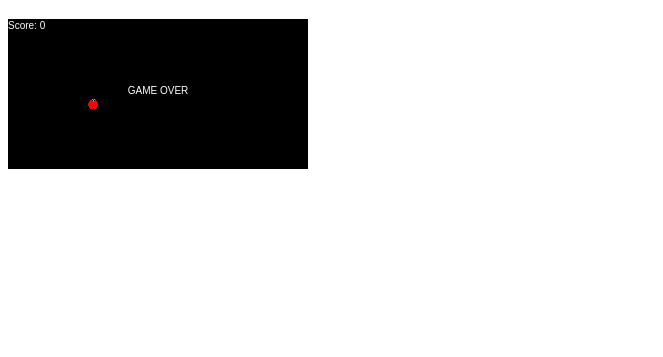
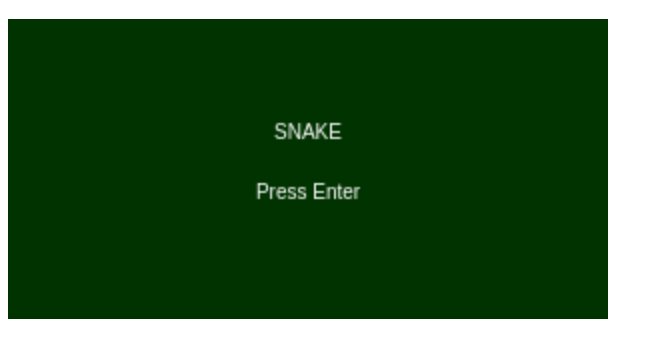
Before and after one commit to svillav/Async-snake, a plain HTML site: page index.html in a window 1280 px wide. Shown: the part 61-418 px from the top of the page, without its empty margins (0-663 px from the left). Drawn offline with Linux system fonts and the light colour scheme.

Commit message:
SNAKE: task 06. Scene management

```diff
--- a/game.js
+++ b/game.js
@@ -10,13 +10,17 @@
         canvas = null,
         ctx = null,
         lastPress = null,
-        pause = true,
-        gameover = true,
+        pause = false,
+        gameover = false,
+        currentScene = 0,
+        scenes = [],
+        mainScene = null,
+        gameScene = null,
+        body = [],
+        food = null,
+        //var wall = [],
         dir = 0,
         score = 0,
-        //wall = new Array(),
-        body = new Array(),
-        food = null,
         iBody = new Image(),
         iFood = new Image(),
         aEat = new Audio(),
@@ -32,6 +36,10 @@
     }());
 
     document.addEventListener('keydown', function(evt) {
+        if (evt.which >= 37 && evt.which <= 40) {
+            evt.preventDefault();
+        }
+
         lastPress = evt.which;
     }, false);
 
@@ -40,41 +48,11 @@
         this.y = (y === undefined) ? 0 : y;
         this.width = (width === undefined) ? 0 : width;
         this.height = (height === undefined) ? this.width : height;
-
-        // this.intersects = function(rect) {
-        //     if (rect === null) {
-        //         window.console.warn('Missing parameters on function intersects');
-        //     } else {
-        //         return (this.x < rect.x + rect.width &&
-        //             this.x + this.width > rect.x &&
-        //             this.y < rect.y + rect.height &&
-        //             this.y + this.height > rect.y);
-        //     }
-        // };
-
-        // this.fill = function(ctx) {
-        //     if (ctx === null) {
-        //         window.console.warn('Missing parameters on function fill');
-        //     } else {
-        //         ctx.fillRect(this.x, this.y, this.width, this.height);
-        //     }
-        // };
-
-        // this.drawImage = function(ctx, img) {
-        //     if (img === undefined) {
-        //         window.console.warn('Missing parameters on function drawImage');
-        //     } else {
-        //         if (img.width) {
-        //             ctx.drawImage(img, this.x, this.y);
-        //         } else {
-        //             ctx.strokeRect(this.x, this.y, this.width, this.height);
-        //         }
-        //     }
-        // };
     }
 
     Rectangle.prototype = {
         constructor: Rectangle,
+
         intersects: function(rect) {
             if (rect === undefined) {
                 window.console.warn('Missing parameters on function intersects');
@@ -107,51 +85,93 @@
         }
     };
 
-    // Rectangle.prototype.intersects = function(rect) {
-    //     if (rect === undefined) {
-    //         window.console.warn('Missing parameters on function intersects');
-    //     } else {
-    //         return (this.x < rect.x + rect.width &&
-    //             this.x + this.width > rect.x &&
-    //             this.y < rect.y + rect.height &&
-    //             this.y + this.height > rect.y);
-    //     }
-    // };
+    function Scene() {
+        this.id = scenes.length;
+        scenes.push(this);
+    }
 
-    // Rectangle.prototype.fill = function(ctx) {
-    //     if (ctx === undefined) {
-    //         window.console.warn('Missing parameters on function fill');
-    //     } else {
-    //         ctx.fillRect(this.x, this.y, this.width, this.height);
-    //     }
-    // };
+    Scene.prototype = {
+        constructor: Scene,
+        load: function() {},
+        paint: function(ctx) {},
+        act: function() {}
+    };
 
-    // Rectangle.prototype.drawImage = function(ctx, img) {
-    //     if (img === undefined) {
-    //         window.console.warn('Missing parameters on function drawImage');
-    //     } else {
-    //         if (img.width) {
-    //             ctx.drawImage(img, this.x, this.y);
-    //         } else {
-    //             ctx.strokeRect(this.x, this.y, this.width, this.height);
-    //         }
-    //     }
-    // };
+    function loadScene(scene) {
+        currentScene = scene.id;
+        scenes[currentScene].load();
+    }
 
     function random(max) {
         return ~~(Math.random() * max);
     }
 
-    function canPlayOgg() {
-        var aud = new Audio();
-        if (aud.canPlayType('audio/ogg').replace(/no/, '')) {
-            return true;
-        } else {
-            return false;
+    function repaint() {
+        window.requestAnimationFrame(repaint);
+        if (scenes.length) {
+            scenes[currentScene].paint(ctx);
         }
     }
 
-    function reset() {
+    function run() {
+        setTimeout(run, 50);
+        if (scenes.length) {
+            scenes[currentScene].act();
+        }
+    }
+
+    function init() {
+        // Get canvas and context
+        canvas = document.getElementById('canvas');
+        ctx = canvas.getContext('2d');
+
+        // Load assets
+        iBody.src = 'assets/body.png';
+        iFood.src = 'assets/fruit.png';
+        aEat.src = 'assets/chomp.m4a';
+        aDie.src = 'assets/dies.m4a';
+
+        // Create food
+        food = new Rectangle(80, 80, 10, 10);
+
+        // Create walls
+        //wall.push(new Rectangle(100, 50, 10, 10));
+        //wall.push(new Rectangle(100, 100, 10, 10));
+        //wall.push(new Rectangle(200, 50, 10, 10));
+        //wall.push(new Rectangle(200, 100, 10, 10));
+
+        // Start game
+        run();
+        repaint();
+    }
+
+    // Main Scene
+    mainScene = new Scene();
+
+    mainScene.paint = function(ctx) {
+        // Clean canvas
+        ctx.fillStyle = '#030';
+        ctx.fillRect(0, 0, canvas.width, canvas.height);
+
+        // Draw title
+        ctx.fillStyle = '#fff';
+        ctx.textAlign = 'center';
+        ctx.fillText('SNAKE', 150, 60);
+        ctx.fillText('Press Enter', 150, 90);
+    };
+
+    mainScene.act = function() {
+        // Load next scene
+        if (lastPress === KEY_ENTER) {
+            loadScene(gameScene);
+            lastPress = null;
+        }
+    };
+
+    // Game Scene
+    gameScene = new Scene();
+
+    gameScene.load = function() {
         score = 0;
         dir = 1;
         body.length = 0;
@@ -161,42 +181,39 @@
         food.x = random(canvas.width / 10 - 1) * 10;
         food.y = random(canvas.height / 10 - 1) * 10;
         gameover = false;
-    }
+    };
 
-    function paint(ctx) {
+    gameScene.paint = function(ctx) {
         var i = 0,
             l = 0;
 
         // Clean canvas
-        ctx.fillStyle = '#000';
+        ctx.fillStyle = '#030';
         ctx.fillRect(0, 0, canvas.width, canvas.height);
 
         // Draw player
-        //ctx.fillStyle = '#0f0';
         ctx.strokeStyle = '#0f0';
-        for (i = 0, l = body.length; i < l; i++) {
-            //body[i].fill(ctx);
+        for (i = 0, l = body.length; i < l; i += 1) {
             body[i].drawImage(ctx, iBody);
         }
 
-        //Draw walls
+        // Draw walls
         //ctx.fillStyle = '#999';
-        //for(i = 0 ,l = wall.length; i < l; i += 1) {
+        //for (i = 0, l = wall.length; i < l; i += 1) {
         // wall[i].fill(ctx);
         //}
 
         // Draw food
-        //ctx.fillStyle = '#f00';
-        //food.fill(ctx);
         ctx.strokeStyle = '#f00';
         food.drawImage(ctx, iFood);
 
+        // Draw score
+        ctx.fillStyle = '#fff';
+        ctx.textAlign = 'left';
+        ctx.fillText('Score: ' + score, 0, 10);
+
         // Debug last key pressed
-        ctx.fillStyle = '#fff';
-        //ctx.fillText('Last Press: ' + lastPress, 0, 20);
-
-        // Draw score
-        ctx.fillText('Score: ' + score, 0, 10);
+        //ctx.fillText('Last Press: '+lastPress,0,20);
 
         // Draw pause
         if (pause) {
@@ -206,41 +223,40 @@
             } else {
                 ctx.fillText('PAUSE', 150, 75);
             }
-            ctx.textAlign = 'left';
         }
-    }
+    };
 
-    function act() {
+    gameScene.act = function() {
         var i = 0,
             l = 0;
 
         if (!pause) {
-            // Game Over Reset
+            // GameOver Reset
             if (gameover) {
-                reset();
+                loadScene(mainScene);
             }
 
             // Move Body
-            for (i = body.length - 1; i > 0; i--) {
+            for (i = body.length - 1; i > 0; i -= 1) {
                 body[i].x = body[i - 1].x;
                 body[i].y = body[i - 1].y;
             }
 
             // Change Direction
-            if (lastPress === KEY_UP && dir != 2) {
+            if (lastPress === KEY_UP && dir !== 2) {
                 dir = 0;
             }
-            if (lastPress === KEY_RIGHT && dir != 3) {
+            if (lastPress === KEY_RIGHT && dir !== 3) {
                 dir = 1;
             }
-            if (lastPress === KEY_DOWN && dir != 0) {
+            if (lastPress === KEY_DOWN && dir !== 0) {
                 dir = 2;
             }
-            if (lastPress === KEY_LEFT && dir != 1) {
+            if (lastPress === KEY_LEFT && dir !== 1) {
                 dir = 3;
             }
 
-            //Move Head
+            // Move Head
             if (dir === 0) {
                 body[0].y -= 10;
             }
@@ -268,35 +284,35 @@
                 body[0].y = canvas.height - body[0].height;
             }
 
+            // Food Intersects
+            if (body[0].intersects(food)) {
+                body.push(new Rectangle(0, 0, 10, 10));
+                score += 1;
+                food.x = random(canvas.width / 10 - 1) * 10;
+                food.y = random(canvas.height / 10 - 1) * 10;
+                aEat.play();
+            }
+
             // Wall Intersects
-            //for(i = 0, l = wall.length; i < l; i += 1){
+            //for (i = 0, l = wall.length; i < l; i += 1) {
             // if (food.intersects(wall[i])) {
             // food.x = random(canvas.width / 10 - 1) * 10;
             // food.y = random(canvas.height / 10 - 1) * 10;
             // }
             //
-            // if(body[0].intersects(wall[i])){
+            // if (body[0].intersects(wall[i])) {
             // gameover = true;
             // pause = true;
             // }
             //}
 
             // Body Intersects
-            for (i = 2, l = body.length; i < l; i++) {
+            for (i = 2, l = body.length; i < l; i += 1) {
                 if (body[0].intersects(body[i])) {
                     gameover = true;
                     pause = true;
                     aDie.play();
                 }
-            }
-
-            // Food Intersects
-            if (body[0].intersects(food)) {
-                body.push(new Rectangle(food.x, food.y, 10, 10));
-                score++;
-                food.x = random(canvas.width / 10 - 1) * 10;
-                food.y = random(canvas.height / 10 - 1) * 10;
-                aEat.play();
             }
         }
 
@@ -305,47 +321,7 @@
             pause = !pause;
             lastPress = null;
         }
-    }
-
-    function repaint() {
-        window.requestAnimationFrame(repaint);
-        paint(ctx);
-    }
-
-    function run() {
-        setTimeout(run, 50);
-        act();
-    }
-
-    function init() {
-        // Get canvas and context
-        canvas = document.getElementById('canvas');
-        ctx = canvas.getContext('2d');
-
-        // Load assets
-        iBody.src = 'assets/body.png';
-        iFood.src = 'assets/fruit.png';
-        if (canPlayOgg()) {
-            aEat.src = 'assets/chomp.oga';
-            aDie.src = 'assets/dies.oga';
-        } else {
-            aEat.src = 'assets/chomp.m4a';
-            aDie.src = 'assets/dies.m4a';
-        }
-
-        // Create food
-        food = new Rectangle(80, 80, 10, 10);
-
-        // Create walls
-        //wall.push(new Rectangle(100, 50, 10, 10));
-        //wall.push(new Rectangle(100, 100, 10, 10));
-        //wall.push(new Rectangle(200, 50, 10, 10));
-        //wall.push(new Rectangle(200, 100, 10, 10));
-
-        // Start game
-        run();
-        repaint();
-    }
+    };
 
     window.addEventListener('load', init, false);
 }(window));
--- a/index.html
+++ b/index.html
@@ -11,8 +11,8 @@
 <body>
     <h1>My First Canvas Game</h1>
     <p>
-        <canvas id="canvas" width="300" height="150" style="background:#999">
-            Canvas not supported by your browser.
+        <canvas id="canvas" width="300" height="150" style="background:#999; width:600px; height:300px;">
+            [Canvas not supported by your browser]
         </canvas>
     </p>
     <script type="application/javascript" src="./game.js"></script>
```
